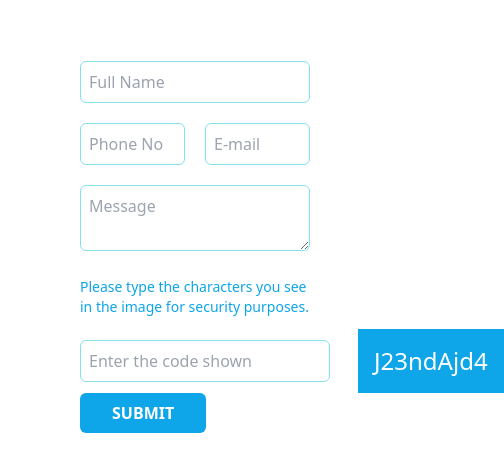
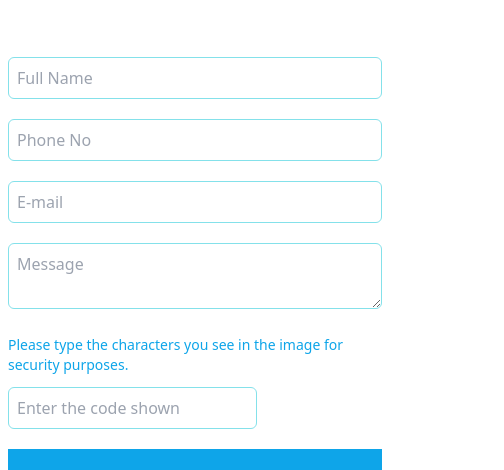
Before and after one commit to arbinzaman/rahimafrooz-battery, a React (Vite) app: page /contact-us in a window 390 px wide. Shown: the part 363-833 px from the top of the page, 504 px wide, since content can reach past the window. Built offline with nearby package versions, Linux system fonts and the light colour scheme.

Commit message:
Contact Us page responsiveness done

```diff
--- a/src/components/ContactUs/InformationForm.jsx
+++ b/src/components/ContactUs/ContactUsInformationForm.jsx
@@ -1,10 +1,9 @@
 import { useForm } from "react-hook-form";
 
-const InformationForm = () => {
+const ContactUsInformationForm = () => {
   const {
     register,
     handleSubmit,
-    formState: { errors },
   } = useForm();
 
   const handleFormSubmit = (data) =>{
@@ -16,8 +15,8 @@ const InformationForm = () => {
   }
 
   return (
-    <section>
-      <form action="" className="mx-20 my-14" onSubmit={handleSubmit(handleFormSubmit)}>
+    <section className="flex justify-center">
+      <form action="" className="my-10 max-w-screen-sm md:max-w-screen-md lg:w-full xl:max-w-screen-xl	2xl:max-w-screen-2xl" onSubmit={handleSubmit(handleFormSubmit)}>
         <div>
           <input
             type="text"
@@ -27,7 +26,7 @@ const InformationForm = () => {
           />
         </div>
 
-        <div className="grid grid-cols-2 gap-5 my-5">
+        <div className="grid grid-cols-1 md:grid-cols-2 gap-5 my-5">
           <div>
             <input
               type="text"
@@ -60,16 +59,16 @@ const InformationForm = () => {
             Please type the characters you see in the image for security
             purposes.
           </p>
-          <div className="flex items-center gap-7">
+          <div className="md:flex items-center gap-7">
             <div>
               <input
                 type="text"
                 placeholder="Enter the code shown"
-                className="border border-[#84E1EA] rounded-md p-2 w-[250px]"
+                className="border border-[#84E1EA] rounded-md p-2 mb-5"
                 {...register("captchaCode")}
               />
             </div>
-            <div className="bg-primary text-2xl text-white p-4 w-[300px]">
+            <div className="bg-primary text-2xl text-white p-4 mb-5">
                 <p className="text-center font-medium">J23ndAjd4</p>
             </div>
           </div>
@@ -81,4 +80,4 @@ const InformationForm = () => {
   );
 };
 
-export default InformationForm;
+export default ContactUsInformationForm;
--- a/src/pages/ContactUs.jsx
+++ b/src/pages/ContactUs.jsx
@@ -2,10 +2,10 @@ import GlobalAddressItems from "../components/ContactUs/GlobalAddressItems";
 import LocationPinIcon from "../assets/icons/location-pin-svgrepo-com.png";
 import PhoneFaxIcon from "../assets/icons/telephone-free-svgrepo-com.png";
 import EmailIcon from "../assets/icons/email-9-svgrepo-com.png";
-import InformationForm from "../components/ContactUs/InformationForm";
+import ContactUsInformationForm from "../components/ContactUs/ContactUsInformationForm";
 const ContactUs = () => {
   return (
-    <section>
+    <section className="mx-2 md:mx-16 lg:mx-20">
       <div>
         <img
           src="https://cdn.pixabay.com/photo/2014/04/02/14/09/world-map-306338_960_720.png"
@@ -18,10 +18,10 @@ const ContactUs = () => {
       </p>
 
       <div>
-        <InformationForm/>
+        <ContactUsInformationForm/>
       </div>
 
-      <div className="grid grid-cols-1 lg:grid-cols-3 gap-10 mx-20">
+      <div className="grid justify-center grid-cols-1 md:grid-cols-2 lg:grid-cols-3 gap-10 lg:mx-auto max-w-screen-sm md:max-w-screen-md	lg:max-w-screen-lg xl:max-w-screen-xl	2xl:max-w-screen-2xl">
         <div className="bg-slate-100 p-5 rounded-xl">
           <GlobalAddressItems
             addressDetails={{
```
